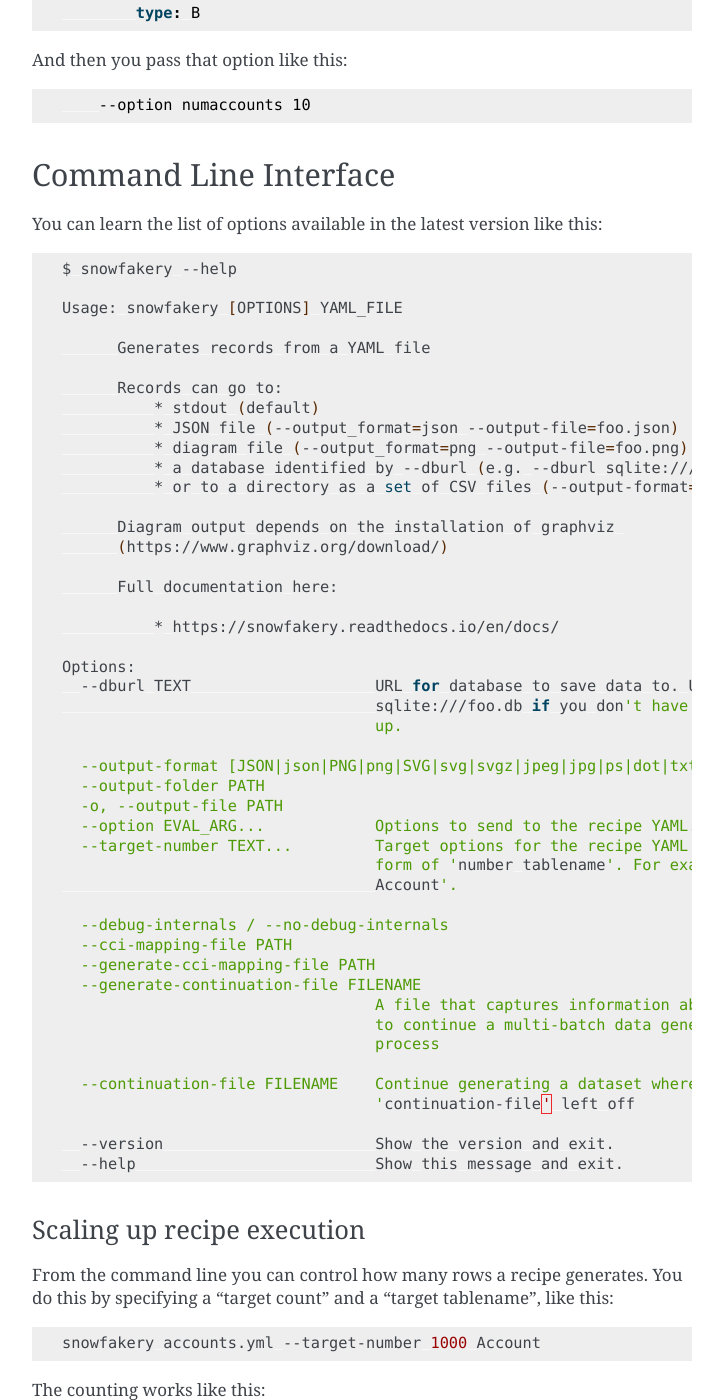
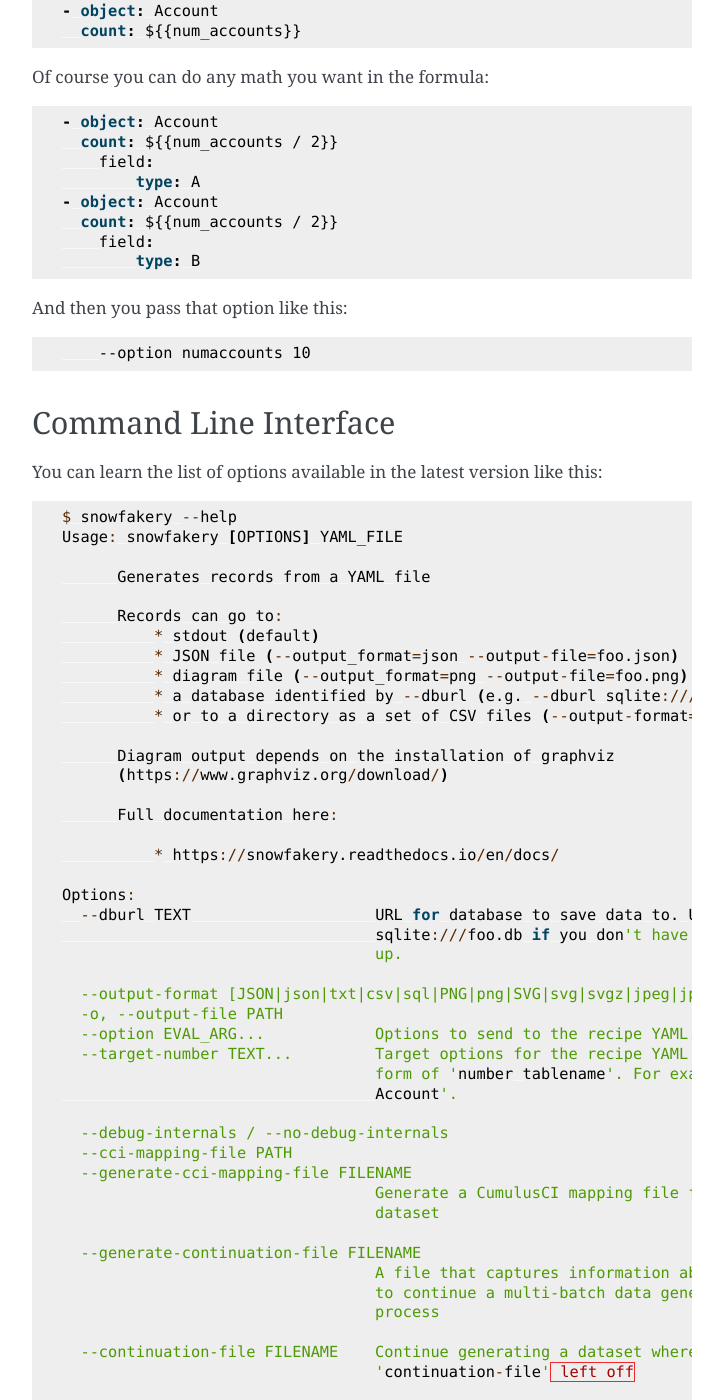
Before and after one commit to SFDO-Tooling/Snowfakery, a Sphinx documentation site: the page built from docs/index.md, in a window 1280 px wide and 1400 px high, scrolled down 20311 px. Shown: the whole window, without its empty margins (388-1111 px from the left). Built offline with Sphinx 7.4.7, drawn with Linux system fonts in a browser that asks for light colours; some of the changed text lies outside the part shown.

Commit message:
Docs about SQL Output Feature

````diff
--- a/docs/index.md
+++ b/docs/index.md
@@ -154,9 +154,18 @@
 
 When integrated with CumulusCI (see [Advanced Features](#advanced-features)) it is possible to output to a Salesforce instance.
 
-Snowfakery can also output JSON, directories of CSV and object diagrams.
+Snowfakery can also output JSON, SQL, directories of CSV and object diagrams.
 
 CSV output goes to a directory with one CSV file per table and a JSON manifest file in the [csvw](https://www.w3.org/TR/tabular-data-primer/) format.
+
+The complete list of file-based (as opposed to database-based) formats are:
+
+- JSON - a custom JSON dialect
+- TXT - debugging-style output)
+- CSV - a directory of CSV files plus a csvw file
+- SQL - a bulk import SQL file
+- DOT - A Graphviz file for use with graphviz command line or [web-based](http://graphviz.it/) [tools](https://dreampuf.github.io/GraphvizOnline) (no endorsement intended!)
+- SVG, SVGZ, JPEG, PS PNG - Graphic formats which can be created if graphviz is installed.
 
 ## Objects
 
@@ -960,9 +969,8 @@
 You can learn the list of options available in the latest version
 like this:
 
-```bash
+```s
 $ snowfakery --help
-
 Usage: snowfakery [OPTIONS] YAML_FILE
 
       Generates records from a YAML file
@@ -986,8 +994,7 @@
                                   sqlite:///foo.db if you don't have one set
                                   up.
 
-  --output-format [JSON|json|PNG|png|SVG|svg|svgz|jpeg|jpg|ps|dot|txt|csv]
-  --output-folder PATH
+  --output-format [JSON|json|txt|csv|sql|PNG|png|SVG|svg|svgz|jpeg|jpg|ps|dot]  --output-folder PATH
   -o, --output-file PATH
   --option EVAL_ARG...            Options to send to the recipe YAML.
   --target-number TEXT...         Target options for the recipe YAML in the
@@ -996,7 +1003,10 @@
 
   --debug-internals / --no-debug-internals
   --cci-mapping-file PATH
-  --generate-cci-mapping-file PATH
+  --generate-cci-mapping-file FILENAME
+                                  Generate a CumulusCI mapping file for the
+                                  dataset
+
   --generate-continuation-file FILENAME
                                   A file that captures information about how
                                   to continue a multi-batch data generation
````
